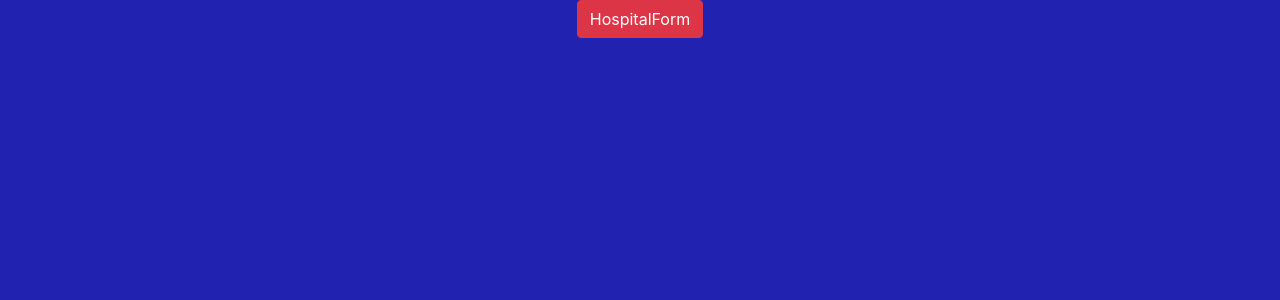
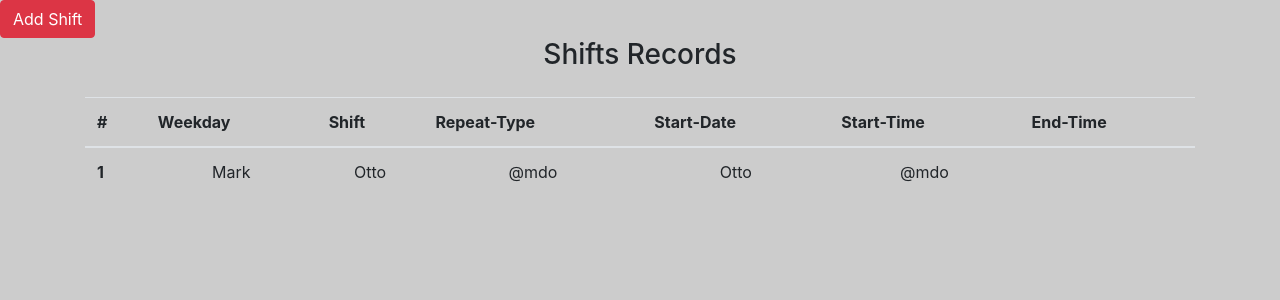
Before and after one commit to Sourabh-Mandliya/my-app, a React (Create React App) app: page / in a window 1280 px wide. Shown: the top 300 px of the page. Built offline with nearby package versions, Linux system fonts and the light colour scheme; no server answers.

Commit message:
shift-record page addad

```diff
--- a/package.json
+++ b/package.json
@@ -6,6 +6,7 @@
     "@testing-library/jest-dom": "^5.11.8",
     "@testing-library/react": "^11.2.3",
     "@testing-library/user-event": "^12.6.0",
+    "axios": "^0.21.1",
     "bootstrap": "^4.5.3",
     "react": "^17.0.1",
     "react-dom": "^17.0.1",
--- a/public/index.html
+++ b/public/index.html
@@ -9,7 +9,6 @@
       name="description"
       content="Web site created using create-react-app"
     />
-    <link rel="apple-touch-icon" href="%PUBLIC_URL%/logo192.png" />
     <!--
       manifest.json provides metadata used when your web app is installed on a
       user's mobile device or desktop. See https://developers.google.com/web/fundamentals/web-app-manifest/
@@ -26,7 +25,7 @@
     -->
     <title>Hospital Form</title>
   </head>
-  <body style="background-color: rgb(34, 34, 177);">
+  <body style="background-color:#cccccc;">
     <noscript>You need to enable JavaScript to run this app.</noscript>
     <div id="root"></div>
     <!--
--- a/src/App.css
+++ /dev/null
@@ -1,38 +0,0 @@
-.App {
-  text-align: center;
-}
-
-.App-logo {
-  height: 40vmin;
-  pointer-events: none;
-}
-
-@media (prefers-reduced-motion: no-preference) {
-  .App-logo {
-    animation: App-logo-spin infinite 20s linear;
-  }
-}
-
-.App-header {
-  background-color: #282c34;
-  min-height: 100vh;
-  display: flex;
-  flex-direction: column;
-  align-items: center;
-  justify-content: center;
-  font-size: calc(10px + 2vmin);
-  color: white;
-}
-
-.App-link {
-  color: #61dafb;
-}
-
-@keyframes App-logo-spin {
-  from {
-    transform: rotate(0deg);
-  }
-  to {
-    transform: rotate(360deg);
-  }
-}
--- a/src/App.js
+++ b/src/App.js
@@ -1,14 +1,16 @@
 import React from "react";
-import './App.css';
 
 import ModalForm from "./ModalForm";
+import Shifts from "./Shifts";
 
 function App() {
-  return (
-    <div className="App">
+  return(
+    <React.Fragment>
       <ModalForm />
-    </div>
-  );
+      <br />
+      <Shifts />
+    </React.Fragment>
+  )
 }
 
 export default App;
--- a/src/HospitalForm.js
+++ b/src/HospitalForm.js
@@ -1,13 +1,62 @@
-import React, { useState, useEffect } from "react";
+import React, { useState } from "react";
+import Axios from "axios";
 import { Form, Input, Button, Label, FormGroup, Row, Col, Table } from "reactstrap";
 
 import "./HospitalForm.css";
 
 const HospitalForm = () => {
         const [weekday, setWeekday] = useState("");
+        const [startDate, setStartDate] = useState("");
+        const [repeatType, setRepeatType] = useState("");
+        const [shift, setShift] =useState("");
+        const [startTime, setStartTime] =useState("");
+        const [endTime , setEndTime] =useState("");
+
+        const url = "http://0c4992d4f89b.ngrok.io/form/all/?format=api/fd816dbf5041ae75f53a8216953e3da203a38ac5";
+
+           async function  callApi(){
+           await Axios.post(url,{startDate, repeatType, shift, startTime, endTime, weekday})
+           .then(response =>{
+               console.log(response);
+           }).catch(err =>{
+               console.log(err);
+           })
+
+        }
+
+        const handleStartDate =(e)=>{
+            setStartDate(e.target.value);
+            console.log(e.target.value);
+        }
+
+        const handleReapettype =(e)=>{
+            setRepeatType(e.target.value);
+            console.log(e.target.value);
+        }
+
+        const handleShift =(e)=>{
+            setShift(e.target.value);
+            console.log(e.target.value);
+        }
+
+        const handleStartTime =(e)=>{
+            setStartTime(e.target.value);
+            console.log(e.target.value);
+        }
+
+        const handleEndTime =(e)=>{
+            setEndTime(e.target.value);
+            console.log(e.target.value);
+        }
 
         const handleOptionChange = (e)=>{
             setWeekday(e.target.value);
+            console.log(e.target.value);
+        }
+
+
+        const handleData =(e)=>{
+            callApi();
         }
 
     return (
@@ -15,15 +64,15 @@ const HospitalForm = () => {
             <h5>Select Start Date and Shift Time</h5>
             <p >each row represents a shift</p>
             <br />
-            <Form>
+            <Form name="shiftForm">
                 <FormGroup row>
                     <Label sm={3} md={3} lg={3} >Select Start Date</Label>
-                    <Col sm={9}><Input type="date" required></Input></Col>
+                    <Col sm={9}><Input type="date" required  onChange={handleStartDate}></Input></Col>
                 </FormGroup>
                 <FormGroup row>
                     <Label sm={3} md={3} lg={3} >Select Repeat Type</Label>
                     <Col sm={9}>
-                        <Input type="select" required>
+                        <Input type="select" required  onChange={handleReapettype}>
                             <option value={'None'} >None</option>
                             <option value={'Daily'}>Daily</option>
                             <option value={"Weekly"}>Weekly</option>
@@ -33,25 +82,26 @@ const HospitalForm = () => {
                 <FormGroup row>
                     <Label sm={3} md={3} lg={3}>Select Shift</Label>
                     <Col sm={9}>
-                        <Input type="select" required>
-                            <option value="Morning Shift - 5am to 9am">Morning Shift - 5am to 9am</option>
-
+                        <Input type="select" required onChange={handleShift}>
+                            <option>shifts</option>
+                            <option>Morning Shift - 5am to 9am</option>
                         </Input>
                     </Col>
                 </FormGroup>
                 <FormGroup row>
                     <Label sm={3} md={3} lg={3}>Select Start Time</Label>
-                    <Col sm={9}> <Input type="time"  required></Input></Col>
+                    <Col sm={9}> <Input type="time"  required   onChange={handleStartTime}></Input></Col>
                 </FormGroup>
                 <FormGroup row>
                     <Label sm={3} md={3} lg={3} >Select End Time</Label>
-                    <Col sm={9}> <Input type="time" required></Input></Col>
+                    <Col sm={9}> <Input type="time" required onChange={handleEndTime}></Input></Col>
                 </FormGroup>
                 <div class="table-responsive table-weekday" >
                     <h5>Please select the day of the week</h5>
                     <br />
                     <Table>
                         <thead>
+                            <tr>
                                 <th>MON</th>
                                 <th>TUE</th>
                                 <th>WED</th>
@@ -59,8 +109,10 @@ const HospitalForm = () => {
                                 <th>FRI</th>
                                 <th>SAT</th>
                                 <th>SUN</th>
+                            </tr>
                         </thead>
                         <tbody>
+                            <tr>
                                 <td ><Input type="radio" value="MON" onChange={handleOptionChange} checked={weekday==="MON"}></Input></td>
                                 <td><Input type="radio" value="TUE" onChange={handleOptionChange} checked={weekday==='TUE'}></Input></td>
                                 <td><Input type="radio" value="WED" onChange={handleOptionChange} checked={weekday==="WED"}></Input></td>
@@ -68,6 +120,7 @@ const HospitalForm = () => {
                                 <td><Input type="radio" value="FRI" onChange={handleOptionChange} checked={weekday==="FRI"}></Input></td>
                                 <td><Input type="radio" value="SAT" onChange={handleOptionChange} checked={weekday==="SAT"}></Input></td>
                                 <td><Input type="radio" value="SUN" onChange={handleOptionChange} checked={weekday==="SUN"}></Input></td>
+                            </tr>
                         </tbody>
                     </Table>
                 </div>
@@ -82,7 +135,7 @@ const HospitalForm = () => {
                 <Row>
                     <Col sm={9} md={9} lg={9} />
                     <Col>
-                        <Button color="primary" style={{ borderRadius: "15px" }}><strong>ADD+</strong></Button>
+                        <Button color="primary" style={{ borderRadius: "15px" }} onClick={handleData}><strong>ADD+</strong></Button>
                     </Col>
                 </Row>
             </Form>
--- a/src/ModalForm.js
+++ b/src/ModalForm.js
@@ -9,15 +9,15 @@ const ModalForm = (props) => {
   const toggle = () => setModal(!modal);
 
   return (
-    <div>
-      <Button color="danger" onClick={toggle}>HospitalForm</Button>
+    <React.Fragment>
+      <Button color="danger" onClick={toggle}>Add Shift</Button>
       <Modal isOpen={modal} toggle={toggle} size="lg" >
-        <ModalHeader toggle={toggle}>HospitalForm</ModalHeader>
+        <ModalHeader toggle={toggle}>Shift Form</ModalHeader>
         <ModalBody>
         <HospitalForm />
         </ModalBody>
       </Modal>
-    </div>
+    </React.Fragment>
   );
 }
 
--- /dev/null
+++ b/src/Shifts.js
@@ -0,0 +1,52 @@
+import axios from "axios";
+import React,{ useEffect,useState } from "react";
+import {Button }from "reactstrap";
+
+const Shifts =()=>{
+  const [totalShifts, setTotalShifts] = useState([]);
+
+  useEffect(()=>{
+    callGetApi();
+  },[]);
+
+  async function callGetApi(){
+    axios.get("http://0c4992d4f89b.ngrok.io/form/all/?format=api/fd816dbf5041ae75f53a8216953e3da203a38ac5")
+    .then(response =>{
+
+      console.log(response);
+      setTotalShifts(response.data);
+    }).catch(err => {console.log(err)})
+  }
+
+return (
+    <React.Fragment>
+      <h3 style={{textAlign:"center"}}>Shifts Records</h3>
+      <div class="container" style={{marginTop:"2%"}}>
+        <table class="table">
+          <thead>
+            <tr>
+              <th scope="col">#</th>
+              <th scope="col">Weekday</th>
+              <th scope="col">Shift</th>
+              <th scope="col">Repeat-Type</th>
+              <th scope="col">Start-Date</th>
+              <th scope="col">Start-Time</th>
+              <th scope="col">End-Time</th>
+            </tr>
+          </thead>
+          <tbody>
+            <tr>
+              <th scope="row">1</th>
+              <td>Mark</td>
+              <td>Otto</td>
+              <td>@mdo</td>
+              <td>Otto</td>
+              <td>@mdo</td>
+            </tr>
+          </tbody>
+        </table>
+      </div>
+    </React.Fragment>
+)}
+
+export default Shifts;
```
Also changed, not shown: public/manifest.json, 2 other files (tests, documents, lock files or other folders). Lines whose indentation alone changed are shown as unchanged.
